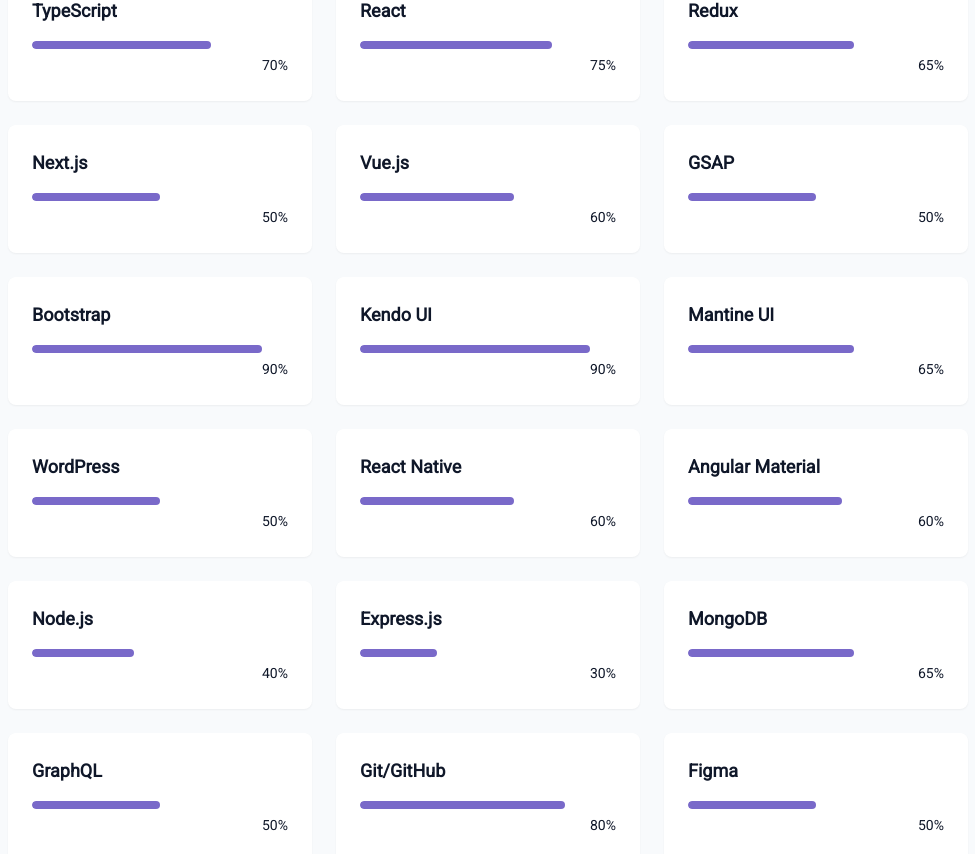
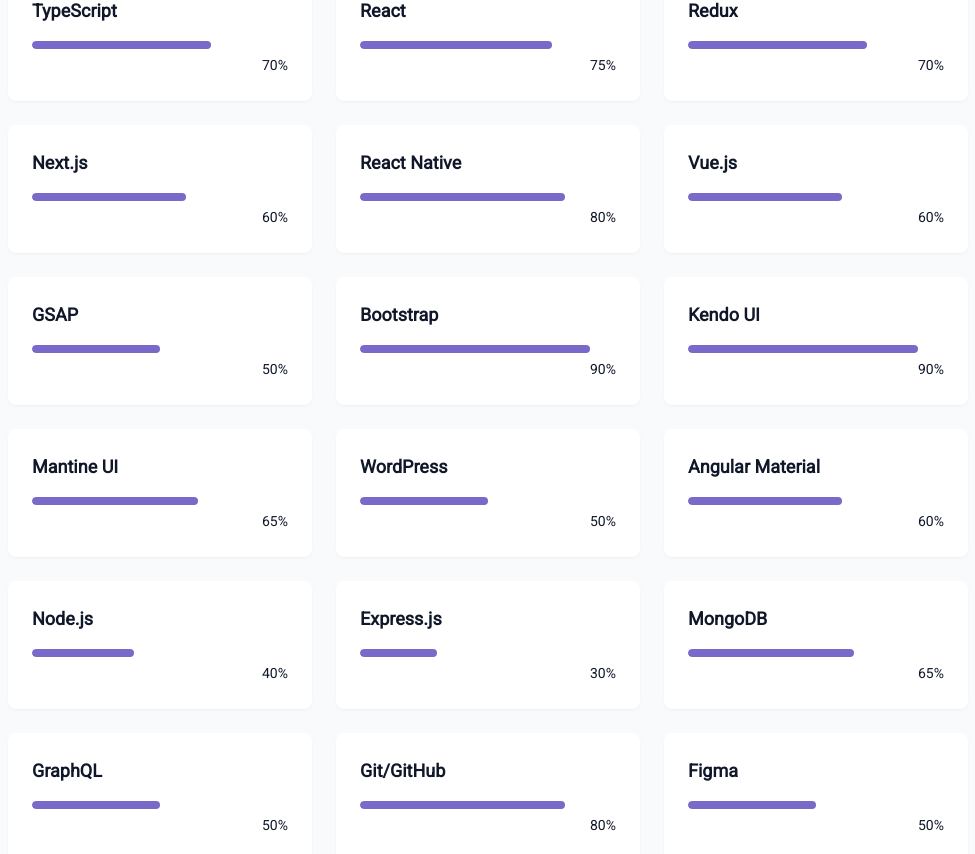
Before and after one commit to MosfiqurRubel/portfolio, a React (Vite) app: page / in a window 1280 px wide. Shown: the part 1957-2811 px from the top of the page, without its empty margins (152-1127 px from the left). Built offline with nearby package versions, Linux system fonts and the light colour scheme.

Commit message:
skills and cv update

```diff
--- a/src/components/SkillsSection.jsx
+++ b/src/components/SkillsSection.jsx
@@ -9,15 +9,15 @@
   { name: "JavaScript", level: 70, category: "frontend" },
   { name: "TypeScript", level: 70, category: "frontend" },
   { name: "React", level: 75, category: "frontend" },
-  { name: "Redux", level: 65, category: "frontend" },
-  { name: "Next.js", level: 50, category: "frontend" },
+  { name: "Redux", level: 70, category: "frontend" },
+  { name: "Next.js", level: 60, category: "frontend" },
+  { name: "React Native", level: 80, category: "frontend" },
   { name: "Vue.js", level: 60, category: "frontend" },
   { name: "GSAP", level: 50, category: "frontend" },
   { name: "Bootstrap", level: 90, category: "frontend" },
   { name: "Kendo UI", level: 90, category: "frontend" },
   { name: "Mantine UI", level: 65, category: "frontend" },
   { name: "WordPress", level: 50, category: "frontend" },
-  { name: "React Native", level: 60, category: "frontend" },
   { name: "Angular Material", level: 60, category: "frontend" },
 
   //Backend
```
Also changed, not shown: 2 other files (tests, documents, lock files or other folders).
